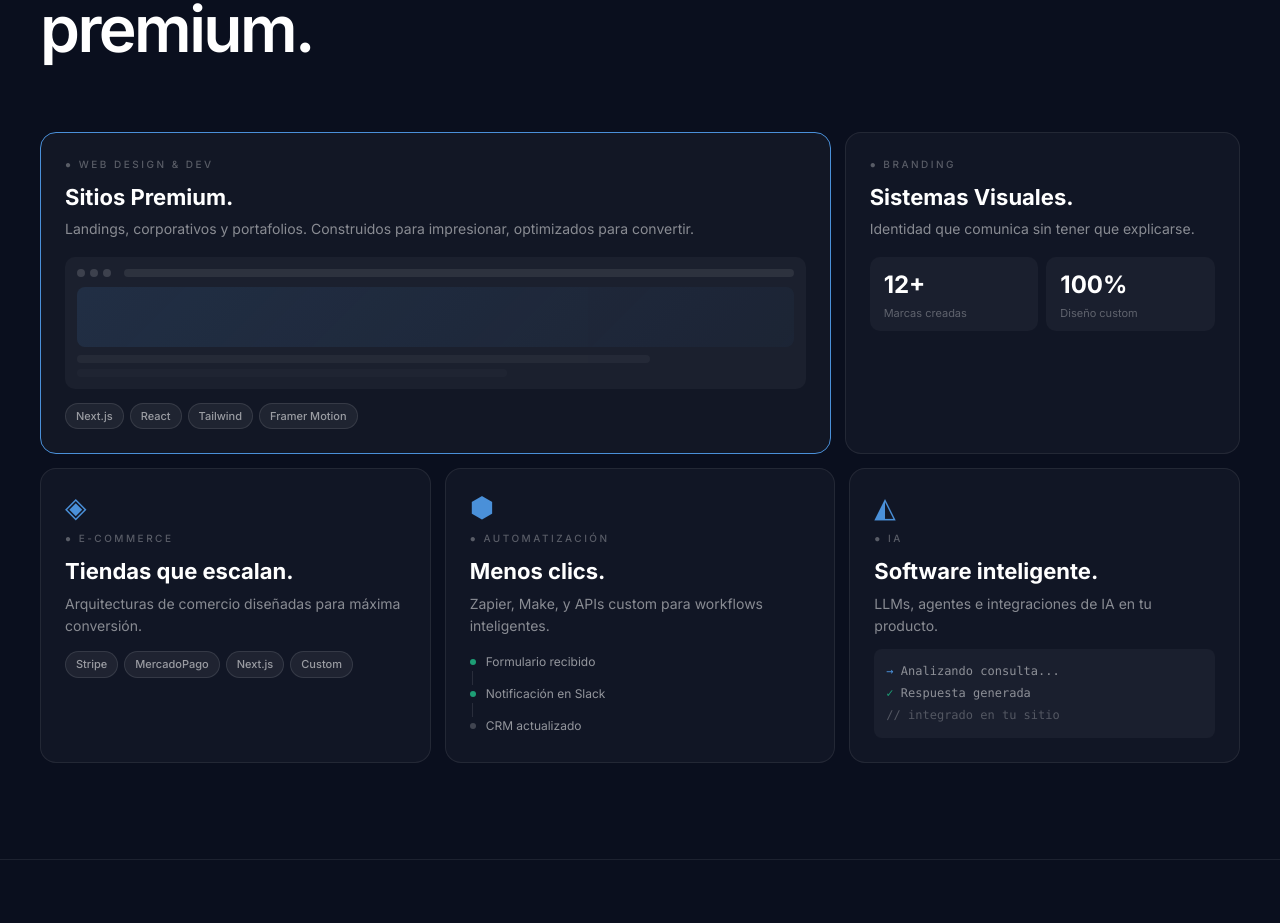
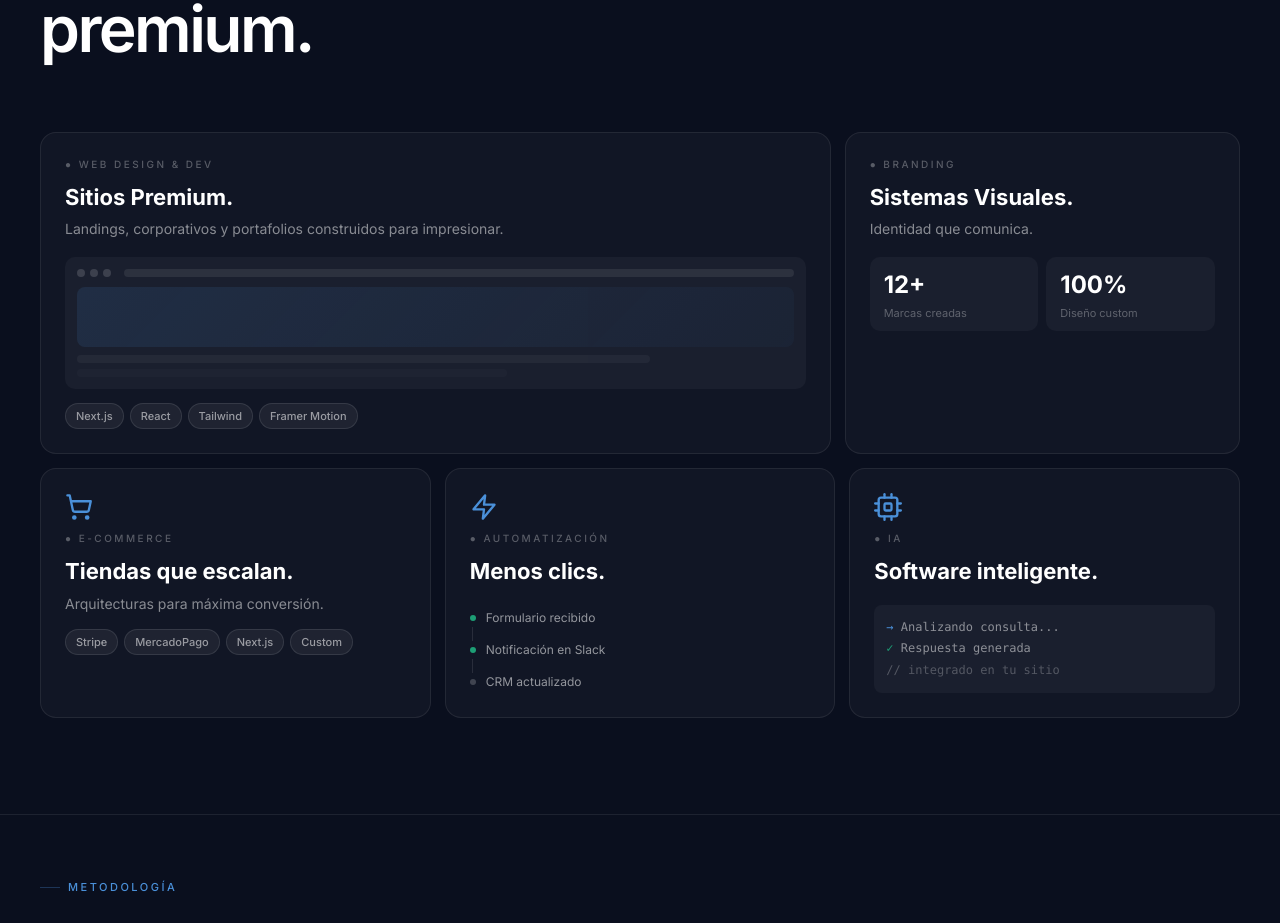
Before and after one commit to Sebastian-2203/SV_Page_Next, a Next.js app: page / in a window 1280 px wide. Shown: the part 1220-2143 px from the top of the page. Built offline with nearby package versions, Linux system fonts and the light colour scheme.

Commit message:
style: fix Web Design card border, update text and add svg icons to BentoGrid cards

```diff
--- a/src/components/BentoGrid.tsx
+++ b/src/components/BentoGrid.tsx
@@ -2,6 +2,35 @@
 
 import React, { useState, useEffect } from "react";
 import { useLanguage } from "./LanguageProvider";
+
+const CartIcon = () => (
+    <svg width="28" height="28" viewBox="0 0 24 24" fill="none" stroke="currentColor" strokeWidth="2" strokeLinecap="round" strokeLinejoin="round" style={{ color: "var(--color-brand)", marginBottom: "10px" }}>
+        <circle cx="8" cy="21" r="1"/>
+        <circle cx="19" cy="21" r="1"/>
+        <path d="M2.05 2.05h2l2.66 12.42a2 2 0 0 0 2 1.58h9.78a2 2 0 0 0 1.95-1.57l1.65-7.43H5.12"/>
+    </svg>
+);
+
+const LightningIcon = () => (
+    <svg width="28" height="28" viewBox="0 0 24 24" fill="none" stroke="currentColor" strokeWidth="2" strokeLinecap="round" strokeLinejoin="round" style={{ color: "var(--color-brand)", marginBottom: "10px" }}>
+        <polygon points="13 2 3 14 12 14 11 22 21 10 12 10 13 2"/>
+    </svg>
+);
+
+const BrainIcon = () => (
+    <svg width="28" height="28" viewBox="0 0 24 24" fill="none" stroke="currentColor" strokeWidth="2" strokeLinecap="round" strokeLinejoin="round" style={{ color: "var(--color-brand)", marginBottom: "10px" }}>
+        <rect x="4" y="4" width="16" height="16" rx="2"/>
+        <rect x="9" y="9" width="6" height="6" rx="1"/>
+        <path d="M9 1v3"/>
+        <path d="M15 1v3"/>
+        <path d="M9 20v3"/>
+        <path d="M15 20v3"/>
+        <path d="M20 9h3"/>
+        <path d="M20 15h3"/>
+        <path d="M1 9h3"/>
+        <path d="M1 15h3"/>
+    </svg>
+);
 
 /* ───────────────────────────────────────────────
    Sub-components for individual card visuals
@@ -271,7 +300,7 @@ export default function BentoGrid() {
                     <AnimatedBentoCard>
                         <div className="bento-card" style={{
                             background: 'rgba(255,255,255,0.03)',
-                            border: '0.5px solid #4a90d9',
+                            border: '0.5px solid rgba(255,255,255,0.08)',
                             borderRadius: '16px',
                             padding: '1.5rem',
                             overflow: 'hidden',
@@ -288,8 +317,8 @@ export default function BentoGrid() {
                             </h3>
                             <p style={{ fontSize: '14px', color: 'rgba(255,255,255,0.5)', lineHeight: 1.6, margin: 0 }}>
                                 {t(
-                                    "Landings, corporativos y portafolios. Construidos para impresionar, optimizados para convertir.",
-                                    "Landings, corporate, and portfolios. Built to impress, optimized to convert."
+                                    "Landings, corporativos y portafolios construidos para impresionar.",
+                                    "Landings, corporate, and portfolios built to impress."
                                 )}
                             </p>
                             <BrowserMockup />
@@ -318,8 +347,8 @@ export default function BentoGrid() {
                             </h3>
                             <p style={{ fontSize: '14px', color: 'rgba(255,255,255,0.5)', lineHeight: 1.6, margin: 0 }}>
                                 {t(
-                                    "Identidad que comunica sin tener que explicarse.",
-                                    "Identity that communicates without having to be explained."
+                                    "Identidad que comunica.",
+                                    "Identity that communicates."
                                 )}
                             </p>
                             <BrandingMetrics
@@ -349,7 +378,7 @@ export default function BentoGrid() {
                             display: 'flex',
                             flexDirection: 'column',
                         }}>
-                            <div style={{ fontSize: '28px', color: 'var(--color-brand)', marginBottom: '10px', lineHeight: 1 }}>◈</div>
+                            <CartIcon />
                             <div style={{ fontSize: '10px', letterSpacing: '2.5px', textTransform: 'uppercase', color: 'rgba(255,255,255,0.3)', marginBottom: '0.75rem', fontWeight: 500 }}>
                                 ● E-COMMERCE
                             </div>
@@ -358,8 +387,8 @@ export default function BentoGrid() {
                             </h3>
                             <p style={{ fontSize: '14px', color: 'rgba(255,255,255,0.5)', lineHeight: 1.6, margin: 0 }}>
                                 {t(
-                                    "Arquitecturas de comercio diseñadas para máxima conversión.",
-                                    "Commerce architectures designed for maximum conversion."
+                                    "Arquitecturas para máxima conversión.",
+                                    "Architectures for maximum conversion."
                                 )}
                             </p>
                             <StackPills items={["Stripe", "MercadoPago", "Next.js", "Custom"]} />
@@ -379,19 +408,13 @@ export default function BentoGrid() {
                             display: 'flex',
                             flexDirection: 'column',
                         }}>
-                            <div style={{ fontSize: '28px', color: 'var(--color-brand)', marginBottom: '10px', lineHeight: 1 }}>⬢</div>
+                            <LightningIcon />
                             <div style={{ fontSize: '10px', letterSpacing: '2.5px', textTransform: 'uppercase', color: 'rgba(255,255,255,0.3)', marginBottom: '0.75rem', fontWeight: 500 }}>
                                 ● {t("AUTOMATIZACIÓN", "AUTOMATION")}
                             </div>
                             <h3 style={{ fontSize: '22px', fontWeight: 700, color: '#ffffff', margin: '0 0 0.5rem', lineHeight: 1.2 }}>
                                 {t("Menos clics.", "Fewer clicks.")}
                             </h3>
-                            <p style={{ fontSize: '14px', color: 'rgba(255,255,255,0.5)', lineHeight: 1.6, margin: 0 }}>
-                                {t(
-                                    "Zapier, Make, y APIs custom para workflows inteligentes.",
-                                    "Zapier, Make, and custom APIs for smart workflows."
-                                )}
-                            </p>
                             <AutomationTimeline steps={automationSteps} />
                         </div>
                     </AnimatedBentoCard>
@@ -409,19 +432,13 @@ export default function BentoGrid() {
                             display: 'flex',
                             flexDirection: 'column',
                         }}>
-                            <div style={{ fontSize: '28px', color: 'var(--color-brand)', marginBottom: '10px', lineHeight: 1 }}>◭</div>
+                            <BrainIcon />
                             <div style={{ fontSize: '10px', letterSpacing: '2.5px', textTransform: 'uppercase', color: 'rgba(255,255,255,0.3)', marginBottom: '0.75rem', fontWeight: 500 }}>
                                 ● IA
                             </div>
                             <h3 style={{ fontSize: '22px', fontWeight: 700, color: '#ffffff', margin: '0 0 0.5rem', lineHeight: 1.2 }}>
                                 {t("Software inteligente.", "Smart software.")}
                             </h3>
-                            <p style={{ fontSize: '14px', color: 'rgba(255,255,255,0.5)', lineHeight: 1.6, margin: 0 }}>
-                                {t(
-                                    "LLMs, agentes e integraciones de IA en tu producto.",
-                                    "LLMs, agents, and AI integrations in your product."
-                                )}
-                            </p>
                             <IATerminal
                                 line1={t("Analizando consulta...", "Analyzing query...")}
                                 line2={t("Respuesta generada", "Response generated")}
```
